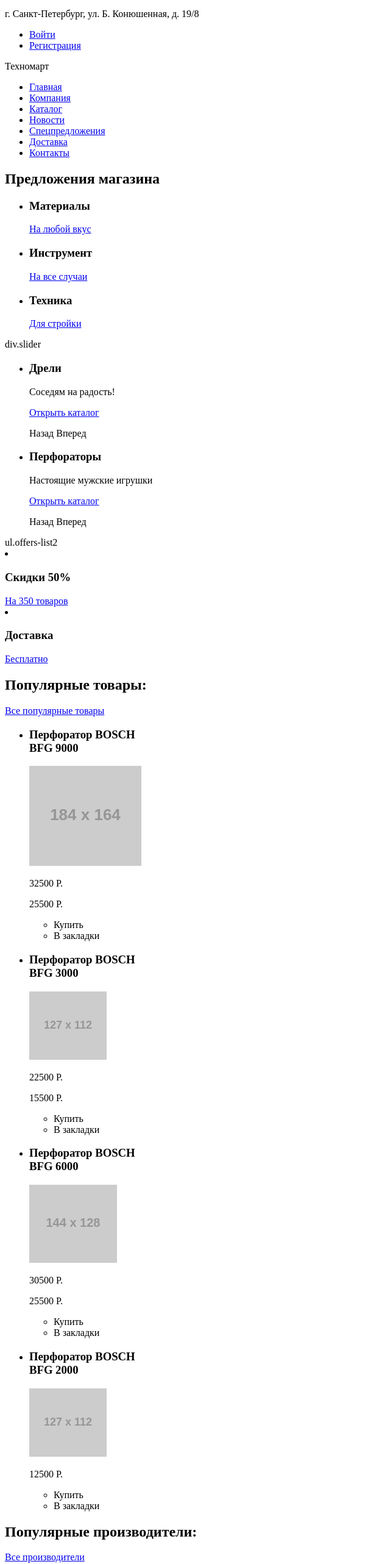
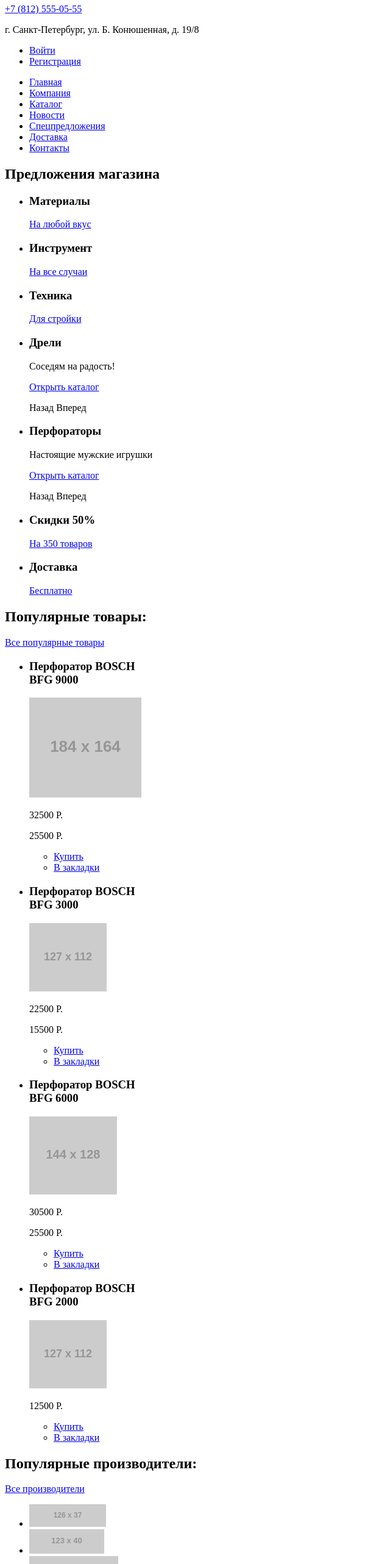
Before and after one commit to Deim-Sha/782031-technomart, a plain HTML site: page index.html in a window 1280 px wide. Shown: the part 188-2753 px from the top of the page at 61% size, without its empty margins (0-640 px from the left). Drawn offline with Linux system fonts and the light colour scheme; placeholder pictures from the web are drawn by us.

Commit message:
Корректировка главной страницы по замечаниям

```diff
--- a/index.html
+++ b/index.html
@@ -6,14 +6,14 @@
   </head>
   <body>
     <header class="main-header">
-      <!-- тут логотип в ссылке должен быть -->
+      <a class="main-header-logo">Техномарт</a>
       <ul class="shopping-navigation">
         <li>Поиск:</li> <!-- ToDo: Добавить форму -->
         <li><a href="bookmarks.html">Закладки:<span>0</span></a></li>
         <li><a href="cart.html">Корзина:<span>0</span></a></li>
         <li><a href="order.html">Оформить заказ</a></li>
       </ul>
-      <!-- начало общего какого-то блока -->
+      <div class="header-contacts-login">
         <h1>Интернет-магазин строительных материалов и инструментов для ремонта</h1>
         <a href="tel-to.html">+7 (812) 555-05-55</a>
         <p>г. Санкт-Петербург, ул. Б. Конюшенная, д. 19/8</p>
@@ -21,10 +21,8 @@
           <li><a href="login.html">Войти</a></li>
           <li><a href="registration.html">Регистрация</a></li>
         </ul>
-      <!-- конец общего родителя -->
+      </div>
       <nav class="main-navigation">
-        <!-- почему логотип тут? он же по макету вверху самому http://skrinshoter.ru/s/100618/YfSAAHwX -->
-        <a class="main-header-logo">Техномарт</a>
         <ul class="site-navigation">
           <li><a href="index.html">Главная</a></li>
           <li><a href="info.html">Компания</a></li>
@@ -40,7 +38,6 @@
     <main class="container">
       <section class="offers">
         <h2 class="visually-hidden">Предложения магазина</h2>
-        <!-- первый блок список из 3ех элементов -->
         <ul class="offers-list">
           <li class="offers-item">
             <h3>Материалы</h3>
@@ -55,10 +52,7 @@
             <a class="button offer-button" href="equipment.html">Для стройки</a>
           </li>
         </ul>
-        <!-- конец блока из 3ех элемнтов -->
-        <!-- второй блок, тут должен лежать слайдер и отдельно еще один контейнер, где будет скидки и доставка -->
-          <section.offers2>
-            div.slider
+        <div class="slider-and-offers2">
           <ul class="offers-slider">
             <li class="offers-slider-item">
               <h3>Дрели</h3>
@@ -79,9 +73,7 @@
               </p>
             </li>
           </ul>
-            </div.slider2>
-          </section.offer2>
-          ul.offers-list2
+          <ul class="offers-list2">
             <li class="offers-item">
               <h3>Скидки 50%</h3>
               <a class="button offer-button" href="special-offers.html">На 350 товаров</a>
@@ -91,68 +83,74 @@
               <a class="button offer-button" href="delivery.html">Бесплатно</a>
             </li>
           </ul>
+        </div>
       </section>
 
       <section class="popular-goods">
-        <!-- Общий родитель -->
+        <div class="popular-goods-header">
           <h2>Популярные товары:</h2>
           <a class="button" href="popular-goods.html">Все популярные товары</a>
-        <!-- конец общего родителя -->
-
+        </div>
         <ul class="popular-goods-list">
           <li class="popular-goods-item">
             <h3>Перфоратор BOSCH<br>
             BFG 9000</h3>
-            <!-- давай для Img обвертку типа div.image-wrapper-->
+            <div class="img-wrapper">
               <img src="http://placehold.it/184x164" alt="Перфоратор BOSCH BFG 9000">
+            </div>
             <p class="price-old">32500 Р.</p>
             <p class="price-new">25500 Р.</p>
             <ul class="add-item-to">
-              <!-- купить и закладки - ссылки -->
-              <li class="button add-to-cart">Купить</li>
-              <li class="button add-to-bookmarks">В закладки</li>
+              <li class="button add-to-cart"><a href="cart.html">Купить</a></li>
+              <li class="button add-to-bookmarks"><a href="bookmarks">В закладки</a></li>
             </ul>
           </li>
           <li class="popular-goods-item">
             <h3>Перфоратор BOSCH<br>
             BFG 3000</h3>
+            <div class="img-wrapper">
               <img src="http://placehold.it/127x112" alt="Перфоратор BOSCH BFG 3000">
+            </div>
             <p class="price-old">22500 Р.</p>
             <p class="price-new">15500 Р.</p>
             <ul class="add-item-to">
-              <li class="button add-to-cart">Купить</li>
-              <li class="button add-to-bookmarks">В закладки</li>
+              <li class="button add-to-cart"><a href="cart.html">Купить</a></li>
+              <li class="button add-to-bookmarks"><a href="bookmarks">В закладки</a></li>
             </ul>
           </li>
           <li class="popular-goods-item">
             <h3>Перфоратор BOSCH<br>
             BFG 6000</h3>
+            <div class="img-wrapper">
               <img src="http://placehold.it/144x128" alt="Перфоратор BOSCH BFG 6000">
+            </div>
             <p class="price-old">30500 Р.</p>
             <p class="price-new">25500 Р.</p>
             <ul class="add-item-to">
-              <li class="button add-to-cart">Купить</li>
-              <li class="button add-to-bookmarks">В закладки</li>
+              <li class="button add-to-cart"><a href="cart.html">Купить</a></li>
+              <li class="button add-to-bookmarks"><a href="bookmarks">В закладки</a></li>
             </ul>
           </li>
           <li class="popular-goods-item">
             <h3>Перфоратор BOSCH<br>
             BFG 2000</h3>
+            <div class="img-wrapper">
               <img src="http://placehold.it/127x112" alt="Перфоратор BOSCH BFG 2000">
+            </div>
             <p class="price-new">12500 Р.</p>
             <ul class="add-item-to">
-              <li class="button add-to-cart">Купить</li>
-              <li class="button add-to-bookmarks">В закладки</li>
+              <li class="button add-to-cart"><a href="cart.html">Купить</a></li>
+              <li class="button add-to-bookmarks"><a href="bookmarks">В закладки</a></li>
             </ul>
           </li>
         </ul>
       </section>
 
       <section class="popular-companies">
-        <!-- Общий родитель -->
+        <div class="popular-companies-header">
           <h2>Популярные производители:</h2>
           <a class="button" href="companies.html">Все производители</a>
-        <!-- конец общего родителя -->
+        </div>
         <ul class="popular-companies-list">
           <li class="popular-companies-item">
             <a href="companies.html#bosch">
@@ -221,30 +219,30 @@
         </ul>
       </section>
 
-      <!-- info И contacts Должны иметь общий контейнер -->
-      <article class="info"> <!-- Не article -->
+      <div class="info-contacts">
+        <section class="info">
           <h2>Компания «Техномарт»</h2>
           <p>Настоящий мужской шоппинг начинается здесь! Огромный выбор товаров для ремонта и строительства не оставит равнодушными любителей сэкономить на гастарбайтерах.</p>
-        <p>Мы можем доставить ваш товар в самые отдаленные точки России!
-        Техномарт работает со многими транспортными компаниями:</p>
+          <p>Мы можем доставить ваш товар в самые отдаленные точки России! Техномарт работает со многими транспортными компаниями:</p>
           <ul class="delivery-companies">
             <li>Деловые линии</li>
             <li>Автотрейдинг</li>
             <li>ЖелДорЭкспедиция</li>
           </ul>
           <a class="button" href="info.html">Подробнее о компании</a>
-      </article>
+        </section>
 
         <section class="contacts">
           <h2>Контакты</h2>
           <p>Вы можете забрать товар сами, заехав в наш офис:</p>
           <a href="map.html">
-          <img src="http://placehold.it/300x158">
+            <img src="http://placehold.it/300x158" alt="Адрес: г. Санкт-Петербург, ул. Б. Конюшенная, д. 19/8">
           </a>
           <p>
             <span class="button">Заблудились? Напишите нам!</span><!-- ToDo: Сделать кнопку -->
           </p>
         </section>
+      </div>
 
       <section class="modal modal-write-us">
         <h2 class="visually-hidden">Обратная связь</h2>
@@ -271,7 +269,8 @@
           <li><a href="contacts.html">Контакты</a></li>
         </ul>
       </nav>
-      <!-- Общий родитель -->
+
+      <div class="footer-contacts-offers">
         <p>г. Санкт-Петербург, ул. Б. Конюшенная, д. 19/8<br>
         +7 (812) 555-05-55</p>
         <ul class="footer-offers">
@@ -280,23 +279,23 @@
           <li><a href="tools.html">Инструмент</a></li>
           <li><a href="special-offers.html">Спецпредложения</a></li>
         </ul>
-      <!-- конец общего родителя -->
-      <!-- зачем список тут? можно обойтись Divaми -->
-      <ul class="footer-copyright">
-        <li>© 2010–2017 Компания «Техномарт»<br>
-          Все права защищены</li>
-        <li>Обратная связь:
-          <a href="mailto:mail@htmlacademy.ru">mail@htmlacademy.ru</a>
-        </li>
-        <li>Разработано —
-          <a href="https://htmlacademy.ru/intensive/htmlcss">htmlacademy.ru</a>
-        </li>
-      </ul>
+      </div>
+
+      <div class="footer-copyright-social">
+        <p class="footer-copyright">© 2010–2017 Компания «Техномарт»<br>
+        Все права защищены</p>
         <ul class="footer-social">
           <li><a class="social-button" href="#">Вконтакте</a></li>
           <li><a class="social-button" href="#">Фейсбук</a></li>
           <li><a class="social-button" href="#">Инстаграм</a></li>
         </ul>
+        <p class="footer-copyright">Обратная связь:
+          <a href="mailto:mail@htmlacademy.ru">mail@htmlacademy.ru</a>
+        </p>
+        <p class="footer-copyright">Разработано —
+          <a href="https://htmlacademy.ru/intensive/htmlcss">htmlacademy.ru</a>
+        </p>
+      </div>
     </footer>
   </body>
 </html>
```
Lines whose indentation alone changed are shown as unchanged.
